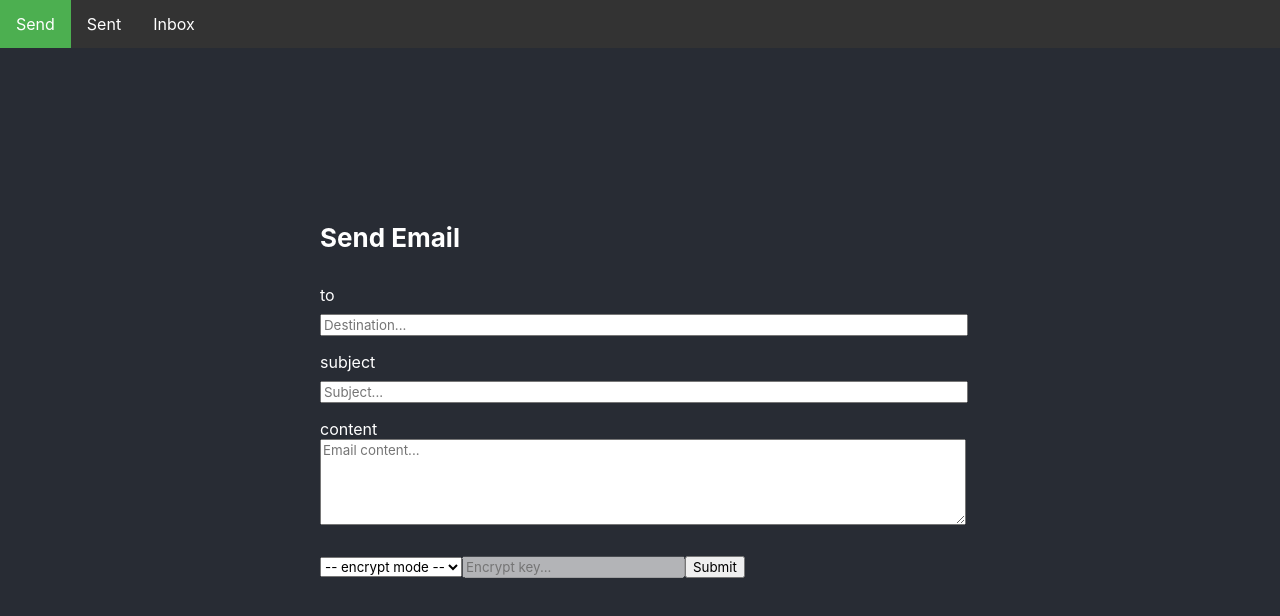
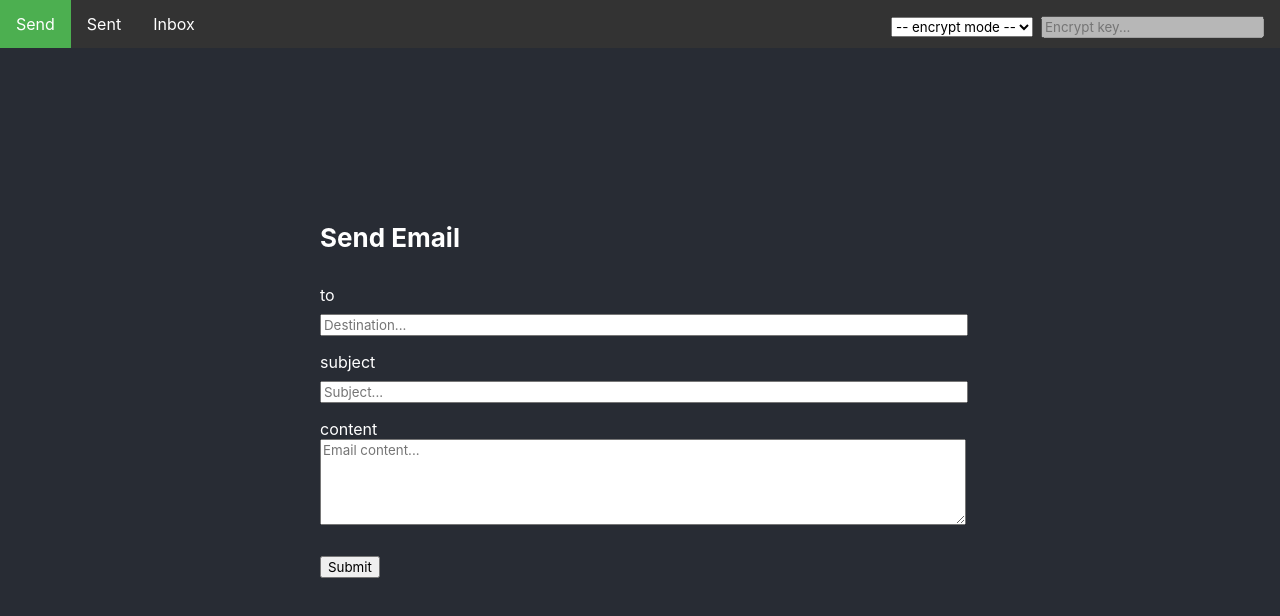
Before and after one commit to juniardiakbar/if4020-cmail, a React (Create React App) app in the folder frontend/: page / in a window 1280 px wide. Shown: the top 616 px of the page. Built offline with nearby package versions, Linux system fonts and the light colour scheme.

Commit message:
Move encrypt mode to navbar

```diff
--- a/frontend/src/App.js
+++ b/frontend/src/App.js
@@ -15,13 +15,22 @@ const PAGE_CLASS = {
 
 function App() {
   const [page, setPage] = useState("send");
+  const [encryptKey, setEncryptKey] = useState("");
+  const [encryptMode, setEncryptMode] = useState("");
+
   const PageClass = PAGE_CLASS[page];
 
   return (
     <div className="App">
-      <NavBar page={page} setPage={setPage} />
+      <NavBar
+        page={page}
+        setPage={setPage}
+        setEncryptKey={setEncryptKey}
+        setEncryptMode={setEncryptMode}
+        encryptMode={encryptMode}
+      />
       <header className="App-header">
-        <PageClass />
+        <PageClass encryptKey={encryptKey} encryptMode={encryptMode} />
       </header>
     </div>
   );
--- a/frontend/src/components/Inbox/index.js
+++ b/frontend/src/components/Inbox/index.js
@@ -3,13 +3,15 @@ import InfiniteScroll from "react-infinite-scroll-component";
 
 import "./styles.scss";
 
-function Send() {
+function Send({ encryptKey, encryptMode }) {
   const [inbox, setInbox] = useState([]);
   const [page, setPage] = useState(1);
   const [hasMore, setHasMore] = useState(true);
 
   const refresh = () => {
-    fetch("http://127.0.0.1:5000/inbox")
+    fetch(
+      `http://127.0.0.1:5000/inbox?encryptKey=${encryptKey}&encryptMode=${encryptMode}`
+    )
       .then((response) => response.json())
       .then(({ data }) => setInbox(data));
     setHasMore(true);
@@ -19,7 +21,11 @@ function Send() {
   useEffect(refresh, []);
 
   const getMoreInbox = () => {
-    fetch(`http://127.0.0.1:5000/inbox?page=${page + 1}`)
+    fetch(
+      `http://127.0.0.1:5000/inbox?encryptKey=${encryptKey}&encryptMode=${encryptMode}&page=${
+        page + 1
+      }`
+    )
       .then((response) => response.json())
       .then(({ data }) => {
         setHasMore(hasMore && data.length);
@@ -34,7 +40,7 @@ function Send() {
       dataLength={inbox.length}
       next={getMoreInbox}
       hasMore={hasMore}
-      loader={<h4>Membuka pesan...</h4>}
+      loader={<p>Membuka pesan...</p>}
       endMessage={
         <p style={{ textAlign: "center" }}>
           <b>--- semua pesan sudah terbaca ---</b>
--- a/frontend/src/components/NavBar/index.js
+++ b/frontend/src/components/NavBar/index.js
@@ -1,6 +1,6 @@
 import "./styles.scss";
 
-function NavBar({ page, setPage }) {
+function NavBar({ page, setPage, setEncryptKey, encryptMode, setEncryptMode }) {
   return (
     <ul>
       <li>
@@ -27,6 +27,19 @@ function NavBar({ page, setPage }) {
           Inbox
         </span>
       </li>
+      <span className="encryption">
+        <select onChange={(e) => setEncryptMode(e.target.value)}>
+          <option value="">-- encrypt mode --</option>
+          <option value="ecb">ECB</option>
+          <option value="cbc">CBC</option>
+          <option value="counter">Counter</option>
+        </select>
+        <input
+          onChange={(e) => setEncryptKey(e.target.value)}
+          placeholder="Encrypt key..."
+          disabled={!encryptMode}
+        />
+      </span>
     </ul>
   );
 }
--- a/frontend/src/components/NavBar/styles.scss
+++ b/frontend/src/components/NavBar/styles.scss
@@ -29,3 +29,12 @@ li span:hover {
 .active {
   background-color: #4caf50 !important;
 }
+
+.encryption {
+  margin: 1rem 1rem 0 0;
+  float: right;
+
+  input {
+    margin-left: 0.5rem;
+  }
+}
--- a/frontend/src/components/Send/index.js
+++ b/frontend/src/components/Send/index.js
@@ -3,12 +3,10 @@ import swal from "sweetalert";
 
 import "./styles.scss";
 
-function Send() {
+function Send({ encryptKey, encryptMode }) {
   const [to, setTo] = useState("");
   const [subject, setSubject] = useState("");
   const [content, setContent] = useState("");
-  const [encryptKey, setEncryptKey] = useState("");
-  const [encryptMode, setEncryptMode] = useState("");
 
   const sendEmail = () => {
     fetch("http://127.0.0.1:5000/send", {
@@ -66,18 +64,6 @@ function Send() {
           placeholder="Email content..."
         />
       </div>
-      <select onChange={(e) => setEncryptMode(e.target.value)}>
-        <option value="">-- encrypt mode --</option>
-        <option value="ecb">ECB</option>
-        <option value="cbc">CBC</option>
-        <option value="counter">Counter</option>
-      </select>
-      <input
-        value={to}
-        onChange={(e) => setEncryptKey(e.target.value)}
-        placeholder="Encrypt key..."
-        disabled={!encryptMode}
-      />
       <button type="button" onClick={sendEmail}>
         Submit
       </button>
--- a/frontend/src/components/Sent/index.js
+++ b/frontend/src/components/Sent/index.js
@@ -34,7 +34,7 @@ function Send() {
       dataLength={inbox.length}
       next={getMoreInbox}
       hasMore={hasMore}
-      loader={<h4>Membuka pesan...</h4>}
+      loader={<p>Membuka pesan...</p>}
       endMessage={
         <p style={{ textAlign: "center" }}>
           <b>--- semua pesan sudah terbaca ---</b>
```
